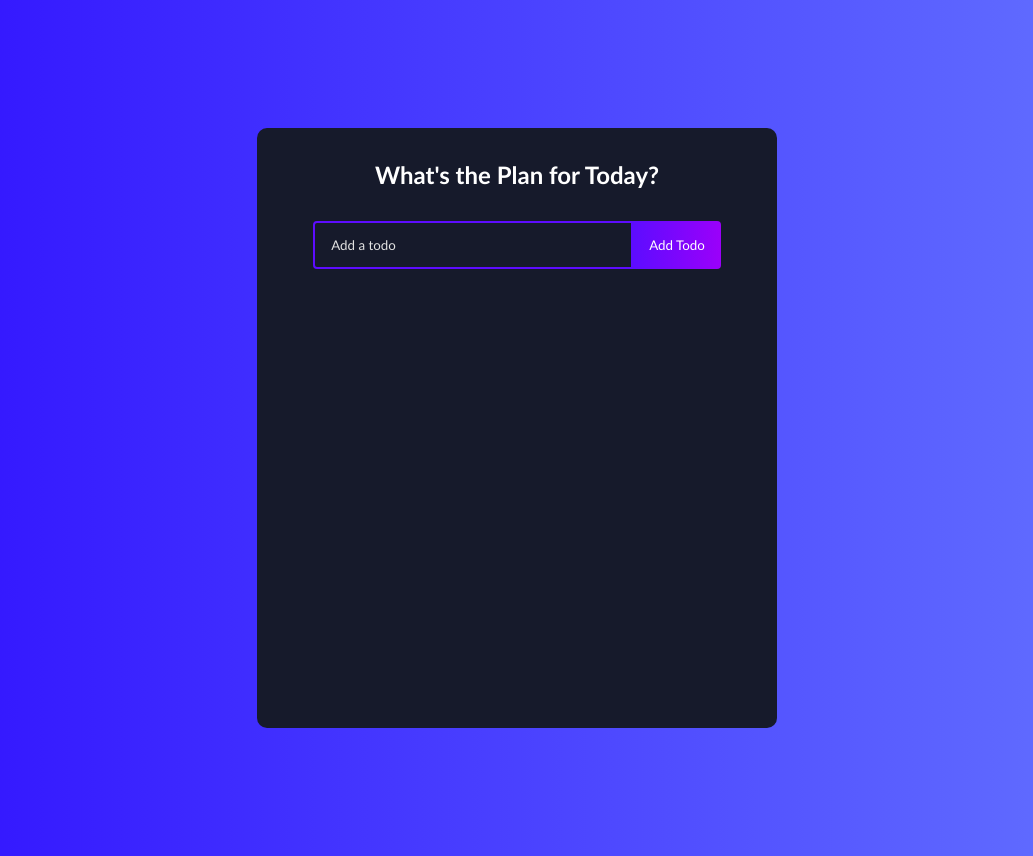
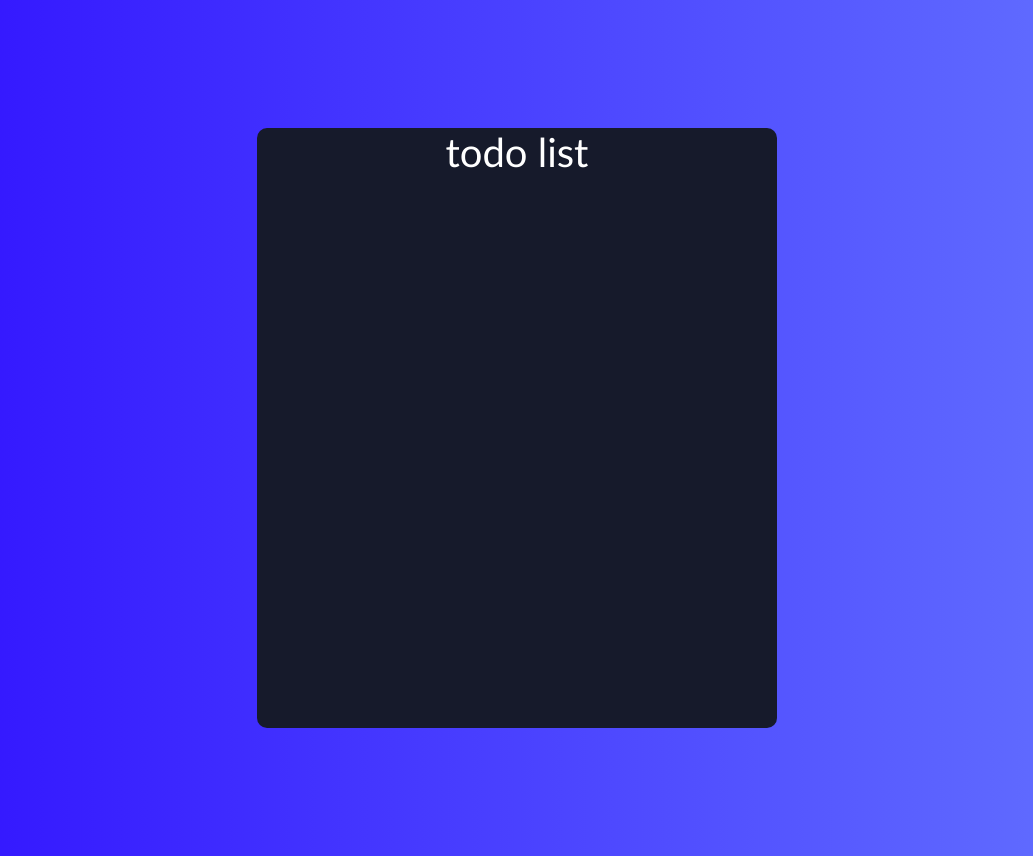
Before and after one commit to mwaurajr/Phase-2-project-todo-demo-app, a React (Create React App) app: page / in a window 1280 px wide. Shown: the whole page, without its empty margins (123-1156 px from the left). Built offline with nearby package versions, Linux system fonts and the light colour scheme; data requests are answered from the project's data file.

Commit message:
finished feature

```diff
--- a/package.json
+++ b/package.json
@@ -6,6 +6,8 @@
     "@testing-library/jest-dom": "^5.16.5",
     "@testing-library/react": "^13.4.0",
     "@testing-library/user-event": "^13.5.0",
+    "bootstrap": "^5.2.2",
+    "i": "^0.3.7",
     "react": "^18.2.0",
     "react-dom": "^18.2.0",
     "react-icons": "^4.4.0",
--- a/src/App.js
+++ b/src/App.js
@@ -1,5 +1,6 @@
 import React, { useState, useEffect } from 'react'
 import './App.css';
+import TodoForm from './Components/TodoForm';
 import TodoList from './Components/TodoList';
 
 
@@ -17,8 +18,8 @@ console.log(todo)
 
   return (
     <div className="todo-app">
-
-      <TodoList todo={todo} />
+      <h1>todo list</h1>
+     <TodoForm />
 
     </div>
   );
--- /dev/null
+++ b/src/Components/TodoDisplay.js
@@ -0,0 +1,15 @@
+import React from 'react'
+
+function TodoDIsplay( { todo }) {
+  const { item, complete} = todo
+// console.log (todo)
+  return (
+   <tr>
+    <td> {item} </td>
+    <td> {complete} </td>
+   </tr>
+  )
+
+}
+
+export default TodoDIsplay
--- a/src/Components/TodoForm.js
+++ b/src/Components/TodoForm.js
@@ -1,61 +1,23 @@
-import React, { useState, useEffect, useRef } from 'react';
+import React from 'react'
+import 'bootstrap/dist/css/bootstrap.min.css';
 
-function TodoForm(props) {
-  const [input, setInput] = useState(props.edit ? props.edit.value : '');
 
-  const inputRef = useRef(null);
 
-  useEffect(() => {
-    inputRef.current.focus();
-  });
 
-  const handleChange = e => {
-    setInput(e.target.value);
-  };
+function TodoForm() {
+  return (
+    <>
+   <form   className="ui form">
+        {/* <div className="inline fields">
 
-  const handleSubmit = e => {
-    e.preventDefault();
+          <input  type="text" name="description" placeholder="Description" />
+          <input  type="text" name="description" placeholder="Description" />
 
-    props.onSubmit({
-      id: Math.floor(Math.random() * 10000),
-      text: input
-    });
-    setInput('');
-  };
+        </div> */}
 
-  return (
-    <form onSubmit={handleSubmit} className='todo-form'>
-      {props.edit ? (
-        <>
-          <input
-            placeholder='Update your item'
-            value={input}
-            onChange={handleChange}
-            name='text'
-            ref={inputRef}
-            className='todo-input edit'
-          />
-          <button onClick={handleSubmit} className='todo-button edit'>
-            Update
-          </button>
-        </>
-      ) : (
-        <>
-          <input
-            placeholder='Add a todo'
-            value={input}
-            onChange={handleChange}
-            name='text'
-            className='todo-input'
-            ref={inputRef}
-          />
-          <button onClick={handleSubmit} className='todo-button'>
-            Add todo
-          </button>
-        </>
-      )}
-    </form>
-  );
-}
+      </form>
+    </>
 
-export default TodoForm;
+  )
+  }
+  export default TodoForm;
--- a/src/Components/TodoList.js
+++ b/src/Components/TodoList.js
@@ -1,57 +1,30 @@
-import React, { useState } from 'react';
-import TodoForm from './TodoForm';
+import React from 'react'
+import TodoDIsplay from './TodoDisplay'
 import Todo from './Todo';
 
-function TodoList() {
-  const [todos, setTodos] = useState([]);
 
-  const addTodo = todo => {
-    if (!todo.text || /^\s*$/.test(todo.text)) {
-      return;
-    }
+function TodoList(todo ) {
+  const todoItem = todo.map(todo =>{
+    return <TodoDIsplay todo={todo} />
 
-    const newTodos = [todo, ...todos];
+  })
+  return (
+    <table className="ui celled striped padded table">
+    <tbody>
+      <tr>
 
-    setTodos(newTodos);
-    console.log(...todos);
-  };
+        <th>
+          <h3 className="ui center aligned header">Description</h3>
+        </th>
 
-  const updateTodo = (todoId, newValue) => {
-    if (!newValue.text || /^\s*$/.test(newValue.text)) {
-      return;
-    }
+      </tr>
+     {
+      todoItem
+     }
 
-    setTodos(prev => prev.map(item => (item.id === todoId ? newValue : item)));
-  };
-
-  const removeTodo = id => {
-    const removedArr = [...todos].filter(todo => todo.id !== id);
-
-    setTodos(removedArr);
-  };
-
-  const completeTodo = id => {
-    let updatedTodos = todos.map(todo => {
-      if (todo.id === id) {
-        todo.isComplete = !todo.isComplete;
-      }
-      return todo;
-    });
-    setTodos(updatedTodos);
-  };
-
-  return (
-    <>
-      <h1>What's the Plan for Today?</h1>
-      <TodoForm onSubmit={addTodo} />
-      <Todo
-        todos={todos}
-        completeTodo={completeTodo}
-        removeTodo={removeTodo}
-        updateTodo={updateTodo}
-      />
-    </>
-  );
+    </tbody>
+  </table>
+  )
 }
 
-export default TodoList;
+export default TodoList
```
Also changed, not shown: 1 other file (tests, documents, lock files or other folders).
